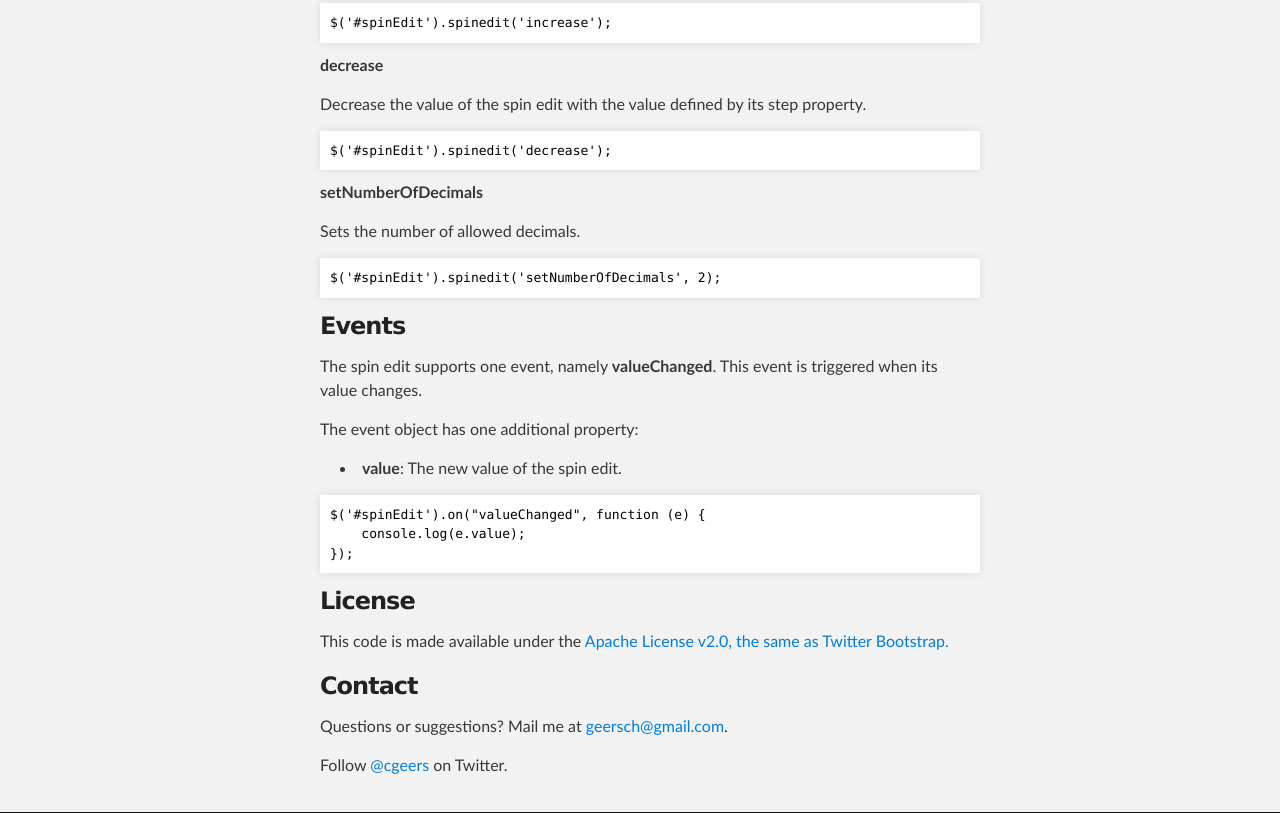
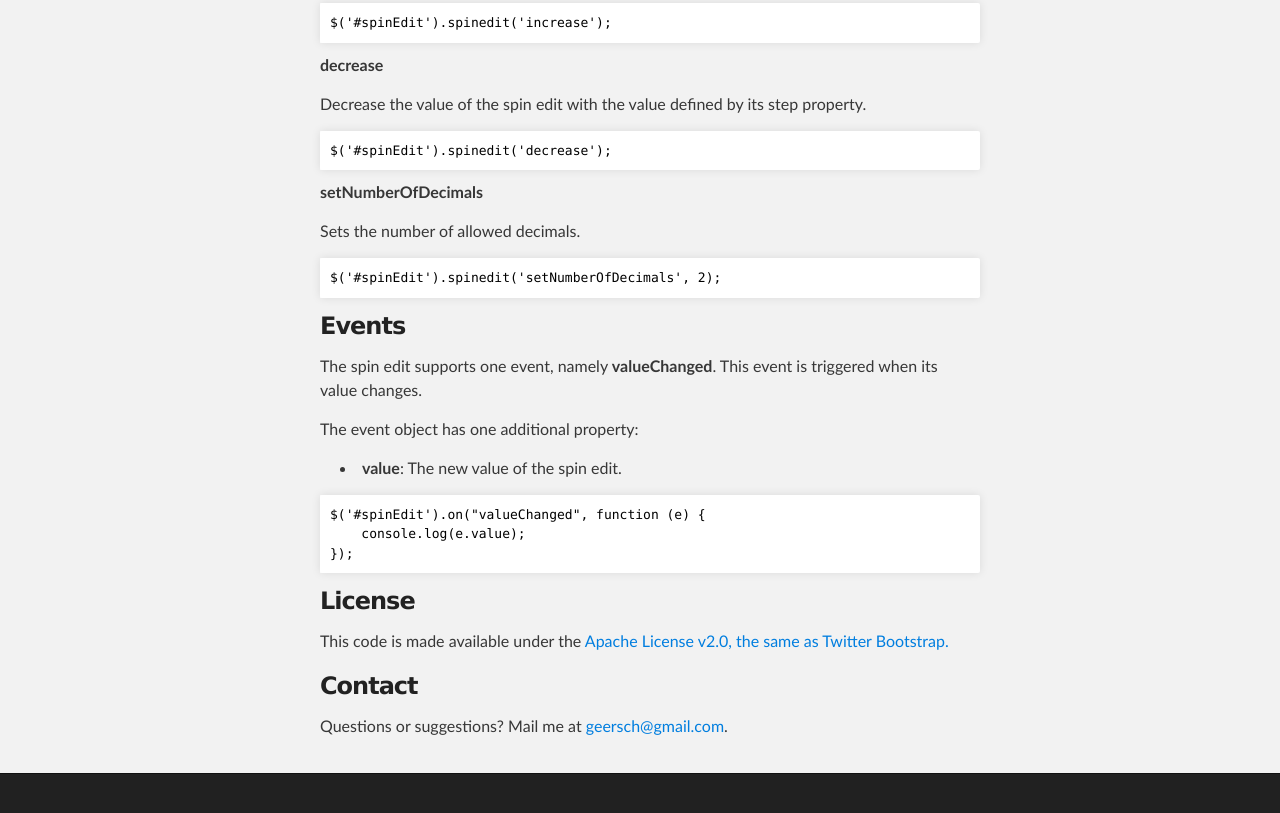
Before and after one commit to geersch/bootstrap-spinedit, a plain HTML site: page index.html in a window 1280 px wide. Shown: the part 2075-2888 px from the top of the page. After the commit the page ends 2849 px from the top, so only its background shows below. Drawn offline with Linux system fonts and the light colour scheme.

Commit message:
chore: remove Twitter link

```diff
--- a/index.html
+++ b/index.html
@@ -49,7 +49,6 @@
 <p>Basic usage:</p>
 
 <div class="csharpcode">
-<!-- code formatted by http://manoli.net/csharpformat/ -->
 <pre>
 <span class="kwrd">&lt;</span><span class="html">script</span> <span class="attr">type</span><span class="kwrd">="text/javascript"</span> <span class="attr">src</span><span class="kwrd">="jquery.js"</span><span class="kwrd">&gt;&lt;/</span><span class="html">script</span><span class="kwrd">&gt;</span>
 &lt;script type=<span class="str">"text/javascript"</span> src=<span class="str">"bootstrap.js"</span>&gt;&lt;/script&gt;
@@ -77,7 +76,6 @@ $(<span class="str">'#spinEdit'</span>).spinedit();
 <p>For example:</p>
 
 <div class="csharpcode">
-<!-- code formatted by http://manoli.net/csharpformat/ -->
 <pre>
 <span class="kwrd">&lt;</span><span class="html">script</span> <span class="attr">type</span><span class="kwrd">="text/javascript"</span> <span class="attr">src</span><span class="kwrd">="jquery.js"</span><span class="kwrd">&gt;&lt;/</span><span class="html">script</span><span class="kwrd">&gt;</span>
 &lt;script type=<span class="str">"text/javascript"</span> src=<span class="str">"bootstrap.js"</span>&gt;&lt;/script&gt;
@@ -105,7 +103,6 @@ $(<span class="str">'#spinEdit'</span>).spinedit({
 <p>Set the value of the spin edit.</p>
 
 <div class="csharpcode">
-<!-- code formatted by http://manoli.net/csharpformat/ -->
 <pre>
 $('#spinEdit').spinedit('setValue', 100);</pre>
 </div>
@@ -115,7 +112,6 @@ $('#spinEdit').spinedit('setValue', 100);</pre>
 <p>Set the minimum allowed value of the spin edit.</p>
 
 <div class="csharpcode">
-<!-- code formatted by http://manoli.net/csharpformat/ -->
 <pre>
 $('#spinEdit').spinedit('setMinimum', -10000);</pre>
 </div>
@@ -125,7 +121,6 @@ $('#spinEdit').spinedit('setMinimum', -10000);</pre>
 <p>Set the maximum allowed value of the spin edit.</p>
 
 <div class="csharpcode">
-<!-- code formatted by http://manoli.net/csharpformat/ -->
 <pre>
 $('#spinEdit').spinedit('setMaximum', 10000);</pre>
 </div>
@@ -135,7 +130,6 @@ $('#spinEdit').spinedit('setMaximum', 10000);</pre>
 <p>Set the step, by which the value of the spin edit is increased / decreased.</p>
 
 <div class="csharpcode">
-<!-- code formatted by http://manoli.net/csharpformat/ -->
 <pre>
 $('#spinEdit').spinedit('setStep', 100);</pre>
 </div>
@@ -145,7 +139,6 @@ $('#spinEdit').spinedit('setStep', 100);</pre>
 <p>Increase the value of the spin edit with the value defined by its step property.</p>
 
 <div class="csharpcode">
-<!-- code formatted by http://manoli.net/csharpformat/ -->
 <pre>
 $('#spinEdit').spinedit('increase');</pre>
 </div>
@@ -155,7 +148,6 @@ $('#spinEdit').spinedit('increase');</pre>
 <p>Decrease the value of the spin edit with the value defined by its step property.</p>
 
 <div class="csharpcode">
-<!-- code formatted by http://manoli.net/csharpformat/ -->
 <pre>
 $('#spinEdit').spinedit('decrease');</pre>
 </div>
@@ -165,7 +157,6 @@ $('#spinEdit').spinedit('decrease');</pre>
 <p>Sets the number of allowed decimals.</p>
 
 <div class="csharpcode">
-<!-- code formatted by http://manoli.net/csharpformat/ -->
 <pre>
 $('#spinEdit').spinedit('setNumberOfDecimals', 2);</pre>
 </div>
@@ -181,7 +172,6 @@ $('#spinEdit').spinedit('setNumberOfDecimals', 2);</pre>
 </ul>
 
 <div class="csharpcode">
-<!-- code formatted by http://manoli.net/csharpformat/ -->
 <pre class="csharpcode">
 $('#spinEdit').on("valueChanged", function (e) {
     console.log(e.value);
@@ -196,7 +186,6 @@ $('#spinEdit').on("valueChanged", function (e) {
 
 	<p>Questions or suggestions? Mail me at <a href="mailto:geersch@gmail.com">geersch@gmail.com</a>.</p>
 
-	<p>Follow <a href="https://twitter.com/#!/cgeers" target="_blank">@cgeers</a> on Twitter.</p>
 
   </body>
 </html>
```
